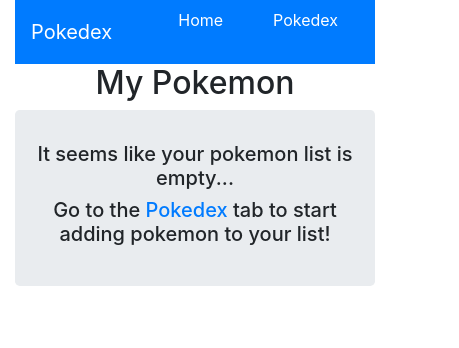
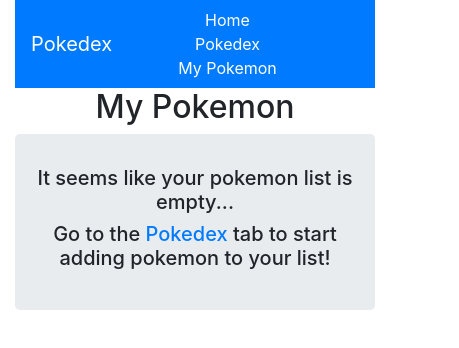
Before and after one commit to emandilara/pokedex, a React app: page /my-pokemon in a window 390 px wide. Shown: the whole page, 459 px wide, since content can reach past the window. Built offline with nearby package versions, Linux system fonts and the light colour scheme.

Commit message:
Fix navigation styles

```diff
--- a/src/components/AppNavigation.js
+++ b/src/components/AppNavigation.js
@@ -3,7 +3,6 @@
   BrowserRouter as Router,
   Switch, Route, Link
 } from 'react-router-dom';
-import Nav from 'react-bootstrap/Nav';
 import Navbar from 'react-bootstrap/Navbar';
 import Home from './Home';
 import Pokedex from './Pokedex';
@@ -13,13 +12,13 @@
 function AppNavigation() {
   return (
     <Router>
-      <Navbar bg='primary' variant='dark' className='navbar'>
+      <Navbar bg='primary' variant='dark'>
         <Navbar.Brand>Pokedex</Navbar.Brand>
-        <Nav>
+        <div className='navLinks'>
           <Link to='/' className='navLink'>Home</Link>
           <Link to='/pokedex' className='navLink'>Pokedex</Link>
           <Link to='/my-pokemon' className='navLink'>My Pokemon</Link>
-        </Nav>
+        </div>
       </Navbar>
 
       <Switch>
--- a/src/components/styles/AppNavigation.css
+++ b/src/components/styles/AppNavigation.css
@@ -1,5 +1,8 @@
-@media (max-width: 768px) {
+@media (max-width: 560px) {
   .navLink {
+    display: block !important;
+  }
+  .navLinks {
     display: block;
   }
 }
```
